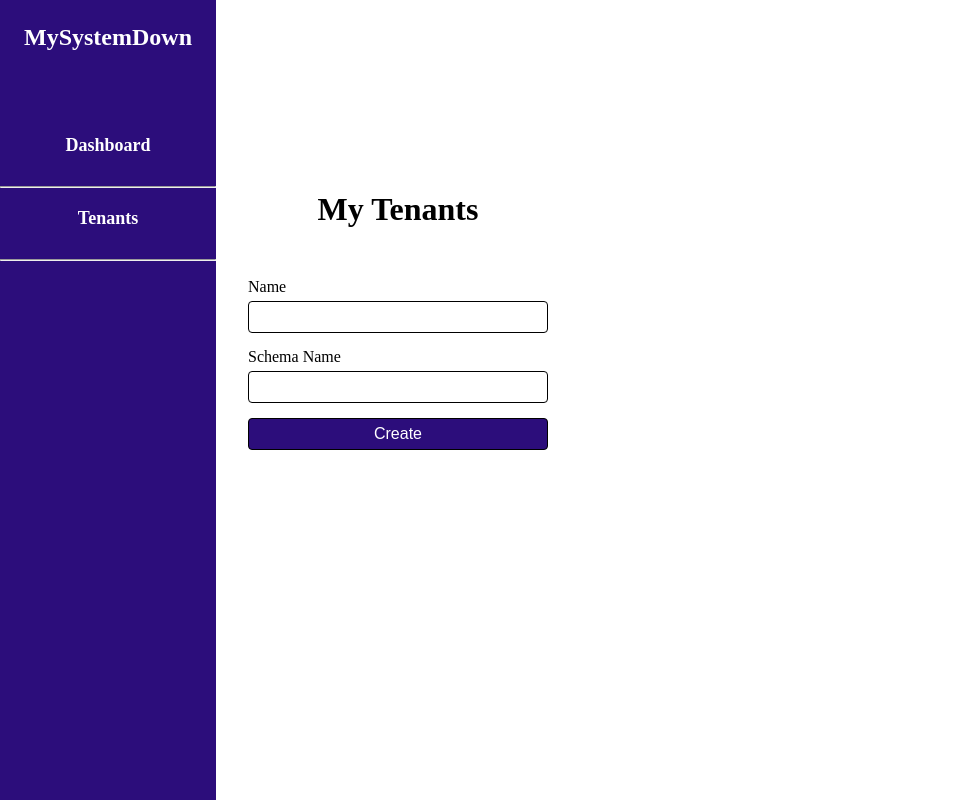
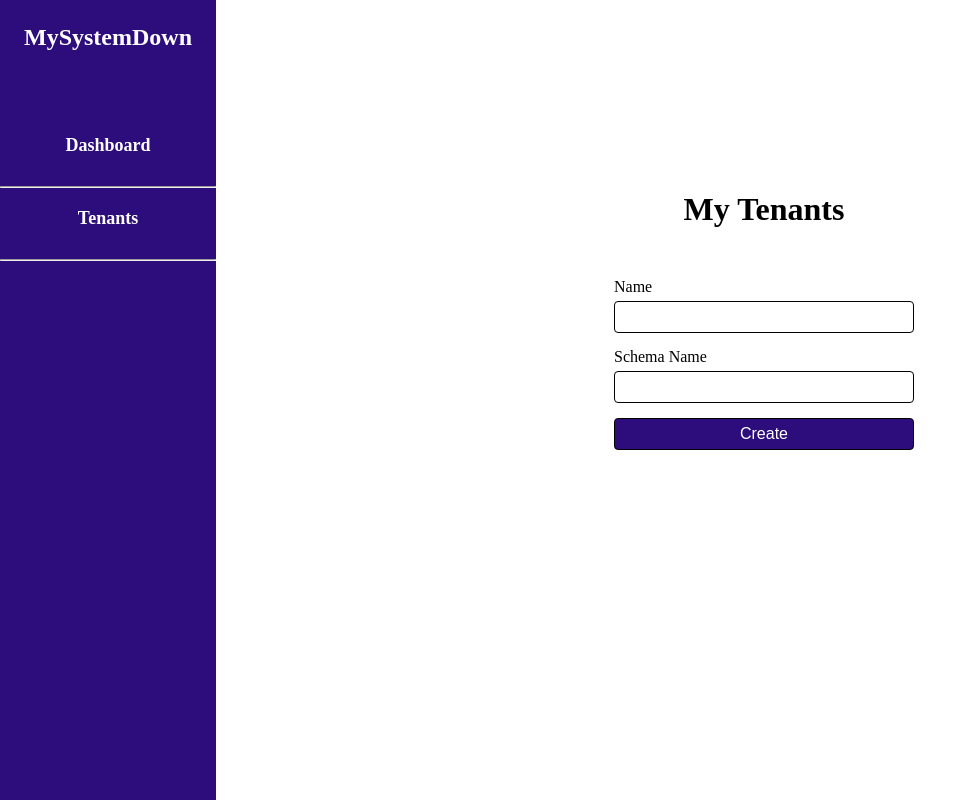
Before and after one commit to LuizFelipeBuaszczyk/mysystemdown-web, a Next.js app: page /tenants in a window 1280 px wide. Shown: the whole page, without its empty margins (0-977 px from the left). Built offline with nearby package versions, Linux system fonts and the light colour scheme; no server answers.

Commit message:
refactor: Componentização dos forms

```diff
--- a/src/app/(private)/tenants/page.tsx
+++ b/src/app/(private)/tenants/page.tsx
@@ -1,8 +1,9 @@
 "use client"
 
 import { useState } from 'react';
+import { useForm } from '@/hooks/useForm';
+import Form from '@/components/form';
 
-import { useForm } from '@/hooks/useForm';
 import styles from '@/app/(private)/tenants/tenant.module.css';
 
 interface ClientSchema {
@@ -45,7 +46,7 @@ export default function Tenants() {
         <div className={styles.container}>
             <h1>My Tenants</h1>
 
-            <form onSubmit={handleSubmit}>
+            <Form onSubmit={handleSubmit}>
                 <section className={styles.input}>
                     <label htmlFor="nameInput">Name</label>
                     <input type="text" name="name" id="nameInput" onChange={handleChange}/>
@@ -59,7 +60,7 @@ export default function Tenants() {
                 <button type='submit'>Create</button>
                 {error && <p style={{color: "red"}}>{error}</p>}
                 {success && <p style={{color: "green"}}>Tenant created</p>}
-            </form>
+            </Form>
         </div>
     );
 }
--- a/src/app/(private)/tenants/tenant.module.css
+++ b/src/app/(private)/tenants/tenant.module.css
@@ -5,6 +5,7 @@
     align-items: center;
     gap: 50px;
     height: 80%;
+    width: 100%;
 }
 
 .container button {
--- a/src/app/(public)/sign-in/page.tsx
+++ b/src/app/(public)/sign-in/page.tsx
@@ -3,6 +3,7 @@
 import { useEffect, useState } from 'react';
 import Link from 'next/link';
 import { useRouter } from 'next/navigation'
+import Form from '@/components/form';
 
 import styles from '@/app/(public)/sign-in/signin.module.css';
 import { useForm } from '@/hooks/useForm';
@@ -46,7 +47,7 @@ export default function SignIn() {
         <div className={styles.container}>
             <h1>Login</h1>
 
-            <form onSubmit={handleSubmit}>
+            <Form onSubmit={handleSubmit}>
                 <section className={styles.input}>
                     <label htmlFor="emailInput">Email</label>
                     <input type="email" name="email" id="emailInput" onChange={handleChange}/>
@@ -59,7 +60,7 @@ export default function SignIn() {
 
                 {error && <p style={{ color: "red" }}>{error}</p>}
                 {success && <p style={{ color: "green" }}>Enviado com sucesso!</p>}
-            </form>
+            </Form>
 
             <Link href='/sign-up'>Crie uma conta</Link>
         </div>
--- a/src/app/(public)/sign-in/signin.module.css
+++ b/src/app/(public)/sign-in/signin.module.css
@@ -28,23 +28,3 @@
     background-color: white;
     transition: 0.5s
 }
-
-.container form {
-    display: flex;
-    flex-direction: column;
-    gap: 15px;
-    width: 300px;
-}
-
-.input {
-    display: flex;
-    flex-direction: column;
-    gap: 5px;
-}
-
-.input input {
-    height: 32px;
-    border-radius: 4px;
-    border: 1px solid black;
-    padding: 5px;
-}
--- a/src/app/(public)/sign-up/page.tsx
+++ b/src/app/(public)/sign-up/page.tsx
@@ -4,6 +4,8 @@ import styles from '@/app/(public)/sign-in/signin.module.css';
 
 import { useState } from 'react';
 import { useForm } from '@/hooks/useForm';
+
+import Form from '@/components/form';
 
 interface UserSchema {
     first_name: string;
@@ -40,7 +42,7 @@ export default function SignUp() {
         <div className={styles.container}>
             <h1>Sign Up</h1>
 
-            <form onSubmit={handleFormSubmit}>
+            <Form onSubmit={handleFormSubmit}>
                 <section className={styles.input}>
                     <label htmlFor="firstNameInput">First Name</label>
                     <input type="text" name="first_name" id="firstNameInput" onChange={handleChange}/>
@@ -64,7 +66,7 @@ export default function SignUp() {
                 <button type="submit">Sign Up</button>
                 {error && <p style={{ color: "red" }}>{error}</p>}
                 {success && <p style={{ color: "green" }}>Enviado com sucesso!</p>}
-            </form>
+            </Form>
         </div>
     )
 }
--- /dev/null
+++ b/src/components/form/form.module.css
@@ -0,0 +1,26 @@
+.container {
+    display: flex;
+    flex-direction: column;
+    justify-content: center;
+    align-items: center;
+    gap: 15px;
+    width: 300px;
+}
+
+.container section {
+    display: flex;
+    flex-direction: column;
+    gap: 5px;
+    width: 100%;
+}
+
+.container button {
+    width: 100%;
+}
+
+.container input {
+    height: 32px;
+    border-radius: 4px;
+    border: 1px solid black;
+    padding: 5px;
+}
--- /dev/null
+++ b/src/components/form/index.tsx
@@ -0,0 +1,16 @@
+"use client";
+
+import styles from '@/components/form/form.module.css';
+
+interface FormProps {
+  children: React.ReactNode;
+  onSubmit?: (event: React.SubmitEvent) => void;
+}
+
+export default function Form({ children, onSubmit }: FormProps) {
+  return (
+    <form className={styles.container} onSubmit={onSubmit}>
+      {children}
+    </form>
+  );
+}
```
